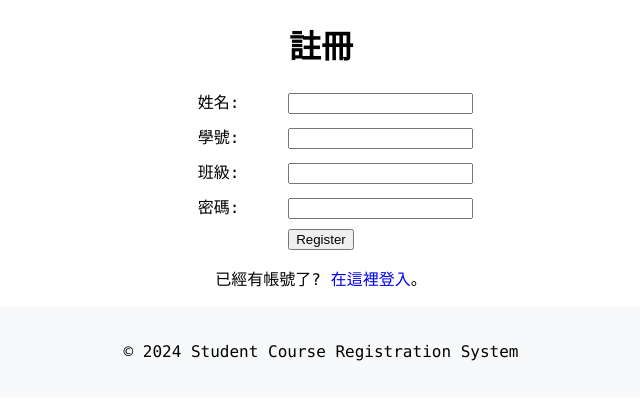
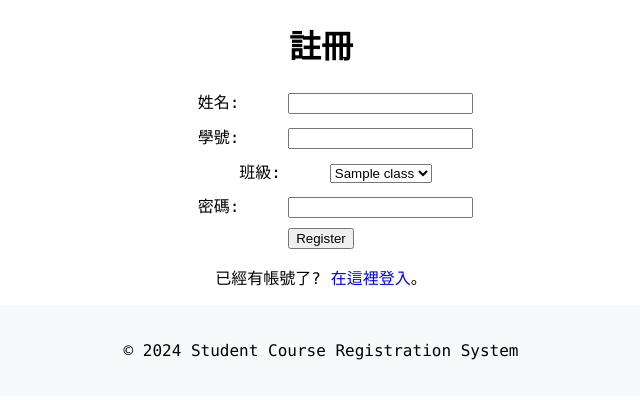
Before and after one commit to YJK0805/3-tier-site, a Flask app: template web/templates/register.html in a window 1280 px wide. Shown: the part 109-509 px from the top of the page, without its empty margins (319-959 px from the left). Run offline with Flask 3, Linux system fonts and the light colour scheme; the template is opened without the code that fills it: most values are stand-ins (such as "Sample title", 1, 10 or a date in 2020).

Commit message:
modify register page's class to menu

```diff
--- a/web/app.py
+++ b/web/app.py
@@ -45,6 +45,7 @@ def register():
         student_id = request.form['student_id']
         student_class = request.form['student_class']
         password = request.form['password']
+        print(student_name, student_id, student_class, password)
         student_department = get_student_department(student_class)
         register_user(student_name, student_id, student_department, student_class, password)
         insert_required_and_same_class_courses(student_id, student_name, student_class)
@@ -53,7 +54,14 @@ def register():
         user = User(student_id)
         login_user(user)
         return redirect(url_for('index'))
-    return render_template('register.html')
+    class_list = get_class_list()
+    modified_class_list = []
+    for classes in class_list:
+        classes = list(classes)[0].split()[0]
+        if classes[-1] == '合':
+            continue
+        modified_class_list.append(classes)
+    return render_template('register.html', class_list=modified_class_list)
 
 @app.route('/schedule/<student_id>')
 @login_required
--- a/web/conn.py
+++ b/web/conn.py
@@ -419,3 +419,14 @@ def get_course_info(course_code):
     finally:
         conn.close()
     return course_info
+
+def get_class_list():
+    conn = pymysql.connect(**db_settings)
+    try:
+        with conn.cursor() as cursor:
+            sql = "SELECT DISTINCT class_name FROM course"
+            cursor.execute(sql)
+            class_list = cursor.fetchall()
+    finally:
+        conn.close()
+    return class_list
--- a/web/templates/register.html
+++ b/web/templates/register.html
@@ -15,7 +15,11 @@
         </div>
         <div>
         <label for="student_class">班級:</label>
-        <input type="text" id="student_class" name="student_class" required>
+        <select id="student_class" name="student_class" required>
+            {% for class in class_list %}
+            <option value="{{ class }}">{{ class }}</option>
+            {% endfor %}
+        </select>
         </div>
         <div>
         <label for="password">密碼:</label>
```
